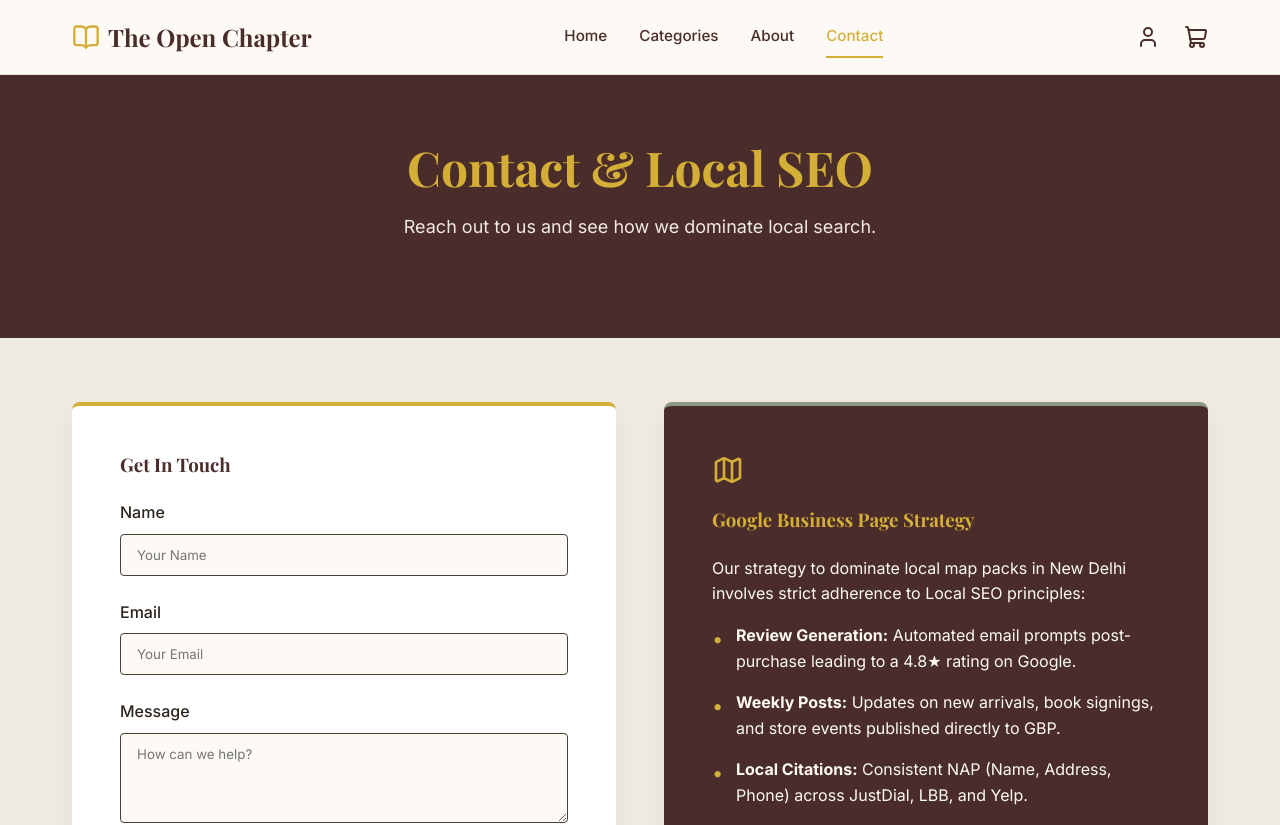
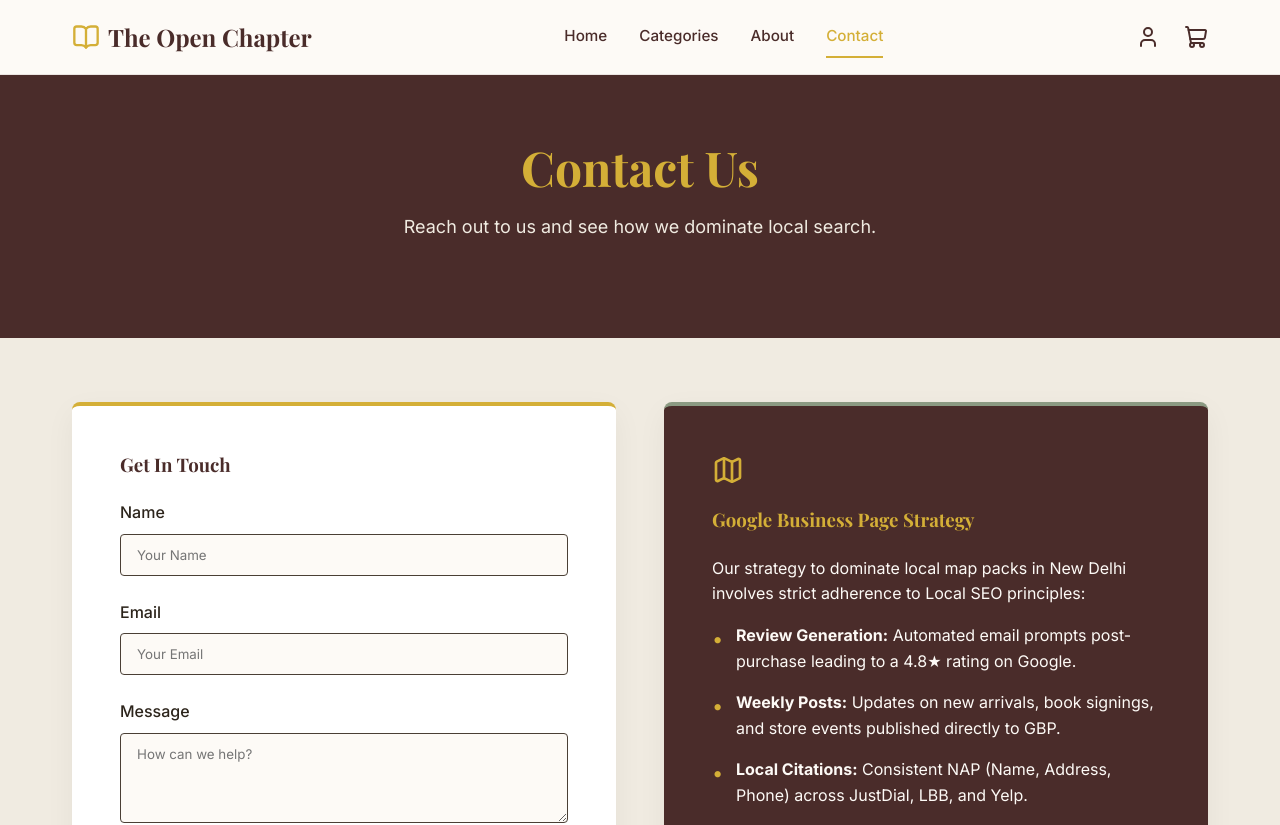
Before and after one commit to SIDxSingh/THE-OPEN-CHAPTER, a React (Vite) app: page /contact in a window 1280 px wide. Shown: the top 825 px of the page. Built offline with nearby package versions, Linux system fonts and the light colour scheme; a web font is replaced by a local one.

Commit message:
fix routing issue

```diff
--- a/src/pages/Contact.jsx
+++ b/src/pages/Contact.jsx
@@ -13,7 +13,7 @@ const Contact = () => {
       </Helmet>
       <section className="section page-header">
         <div className="section-container text-center">
-          <h1>Contact & Local SEO</h1>
+          <h1>Contact Us</h1>
           <p className="section-subtitle">Reach out to us and see how we dominate local search.</p>
         </div>
       </section>
```
